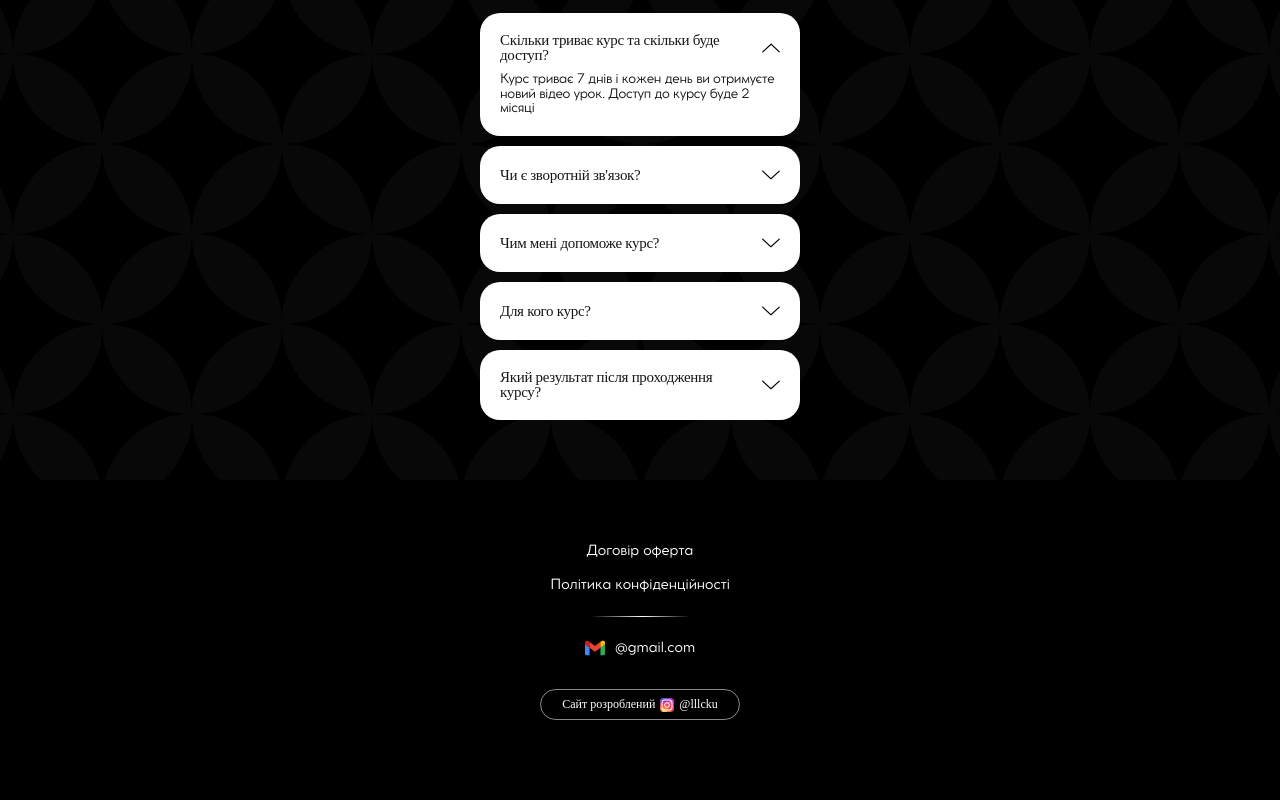
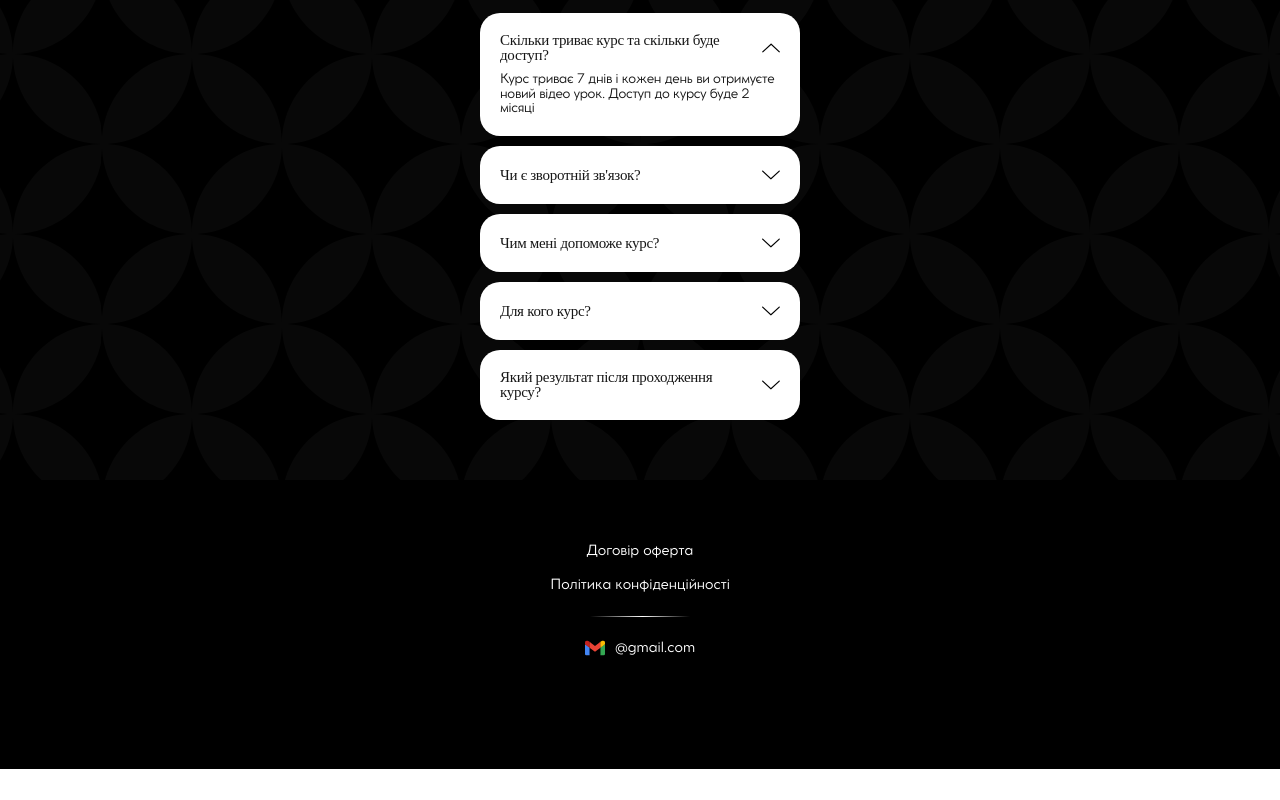
Before and after one commit to RomanIsaiev/work-website-38, a website built with Vite: page index.html in a window 1280 px wide. Shown: the part 5962-6762 px from the top of the page. After the commit the page ends 6731 px from the top, so only its background shows below. Built offline with nearby package versions, Linux system fonts and the light colour scheme; a script that the page names is missing; files whose address does not match are found by name.

Commit message:
remove creator

```diff
--- a/index.html
+++ b/index.html
@@ -542,23 +542,6 @@
             <p class="mail-link">@gmail.com</p>
           </div>
         </div>
-        <a
-          class="disign-creator-link link"
-          href="https://www.instagram.com/lllcku"
-          target="_blank"
-          rel="nofollow"
-          ><div class="disign-creator">
-            <p class="create-by-text">Сайт розроблений</p>
-            <img
-              class="insta-icon"
-              src="./src/images/insta-icon.svg"
-              alt="insta"
-              width="14"
-              height="14"
-            />
-            <p class="create-by-text">@lllcku</p>
-          </div>
-        </a>
       </div>
     </footer>
     <script src="https://unpkg.com/aos@2.3.1/dist/aos.js"></script>
--- a/src/css/styles.css
+++ b/src/css/styles.css
@@ -1095,35 +1095,3 @@ p {
   font-weight: 400;
   line-height: normal;
 }
-
-/* disign creator */
-
-.disign-creator-link {
-  display: block;
-}
-
-.disign-creator {
-  display: flex;
-  flex-direction: row;
-  align-items: center;
-  justify-content: center;
-  gap: 5px;
-
-  padding: 7px;
-  border-radius: 40px;
-  border: 0.3px solid #ffffff88;
-
-  max-width: 200px;
-  width: 100%;
-  margin-left: auto;
-  margin-right: auto;
-}
-
-.create-by-text {
-  color: #fff;
-  font-family: 'Cocomat Pro';
-  font-size: 12px;
-  font-style: normal;
-  font-weight: 300;
-  line-height: normal;
-}
```
